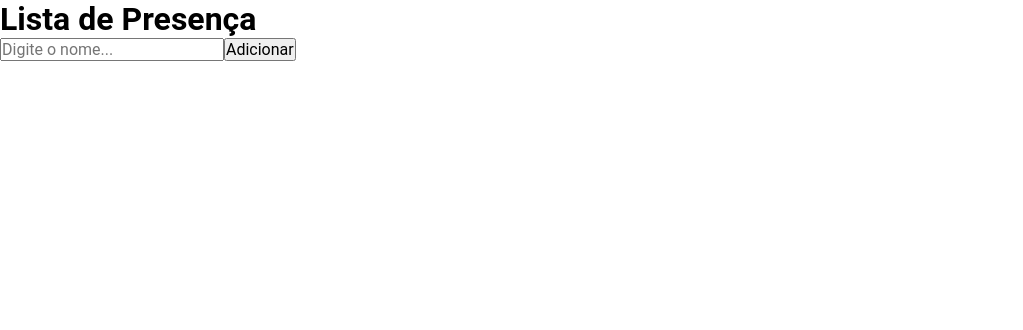
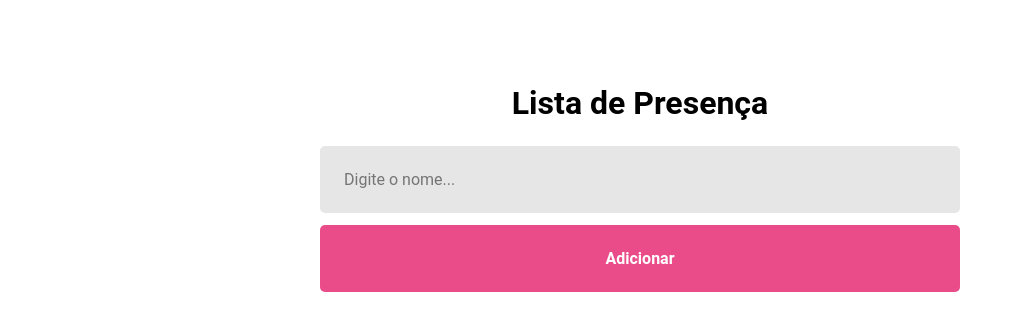
Before and after one commit to mykewayner/EstudoReact, a React (Vite) app in the folder reactapp/: page / in a window 1280 px wide. Shown: the top 330 px of the page, without its empty margins (0-1023 px from the left). Built offline with nearby package versions, Linux system fonts and the light colour scheme.

Commit message:
Criada página principal

```diff
--- a/reactapp/src/pages/Home/index.jsx
+++ b/reactapp/src/pages/Home/index.jsx
@@ -1,10 +1,17 @@
+import './styles.css'
+
+import { Card } from '../../components/Card'
 
 function Home() {
   return (
     <>
-    <h1>Lista de Presença</h1>
-    <input type="text" placeholder="Digite o nome..."/>
-    <button type="button">Adicionar</button>
+      <div className="container">
+      <h1>Lista de Presença</h1>
+      <input type="text" placeholder="Digite o nome..."/>
+       <button type="button">Adicionar</button>
+
+       <Card />
+      </div>
     </>
   )
 }
--- a/reactapp/src/pages/Home/styles.css
+++ b/reactapp/src/pages/Home/styles.css
@@ -0,0 +1,38 @@
+.container {
+    display: flex;
+    align-items: center;
+    flex-direction: column;
+}
+
+.container h1{
+    margin: 84px 0 24px;
+}
+
+.container input {
+    width: 50%;
+    padding: 24px;
+    background: #E6E6E6;
+    border-radius: 5PX;
+    border: none;
+    font-size: 16px;
+}
+
+.container button {
+    width: 50%;
+    padding: 24px;
+    font-weight: 700;
+    color: white;
+    background: #EA4C89;
+
+    border-radius: 5px;
+    margin: 12px 0 84px;
+    border: none;
+
+    cursor: pointer;
+    transition: filter 0.2ms;
+    font-size: 16px;
+}
+
+.container button:hover {
+    filter: brightness(0.9);
+}
```
